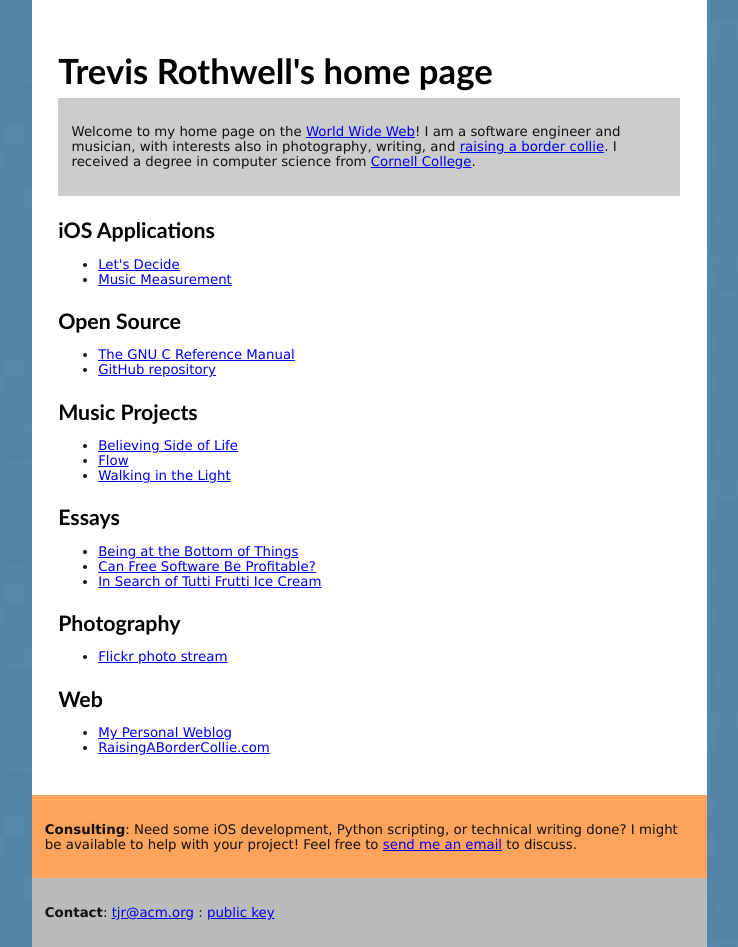
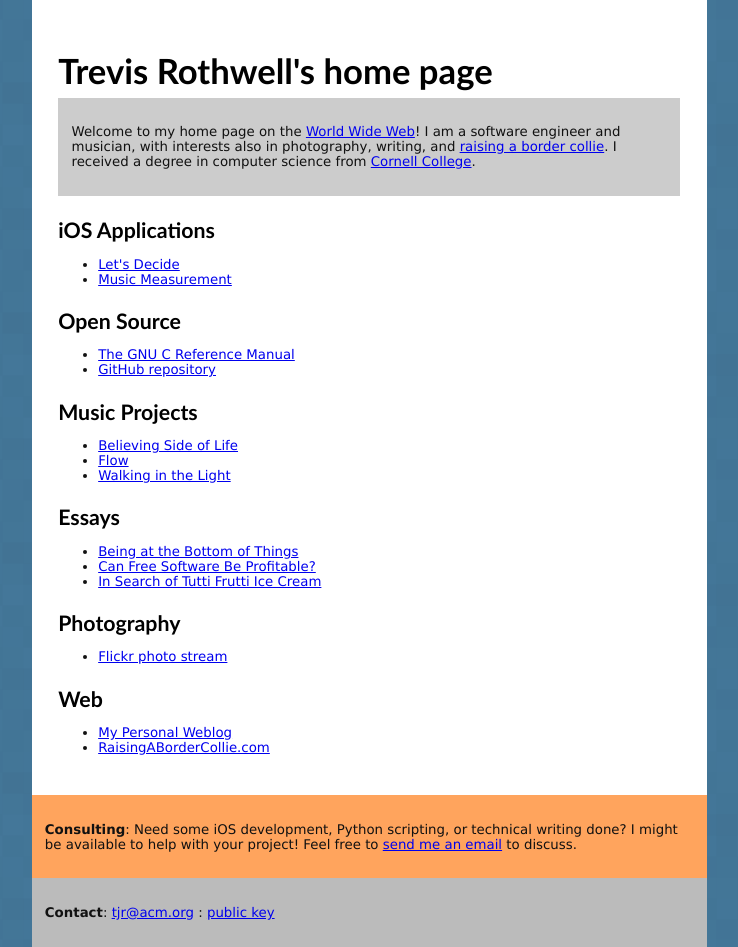
Before and after one commit to tjr/tjr.github.com, a Jekyll site: the page index.html, which Jekyll copies as it is, in a window 1280 px wide. Shown: the whole page, without its empty margins (271-1009 px from the left). Built offline with Jekyll 4.4.1, drawn with Linux system fonts in a browser that asks for light colours; some web fonts are replaced.

Commit message:
Update css/home.css

```diff
--- a/css/home.css
+++ b/css/home.css
@@ -6,7 +6,7 @@ body {
     padding-bottom: 0px;
     margin: 0px;
     text-align: center;
-    background-color: #58A;
+    background-color: #479;
     background-image: url("/images/square_bg.png");
 }
 
```
